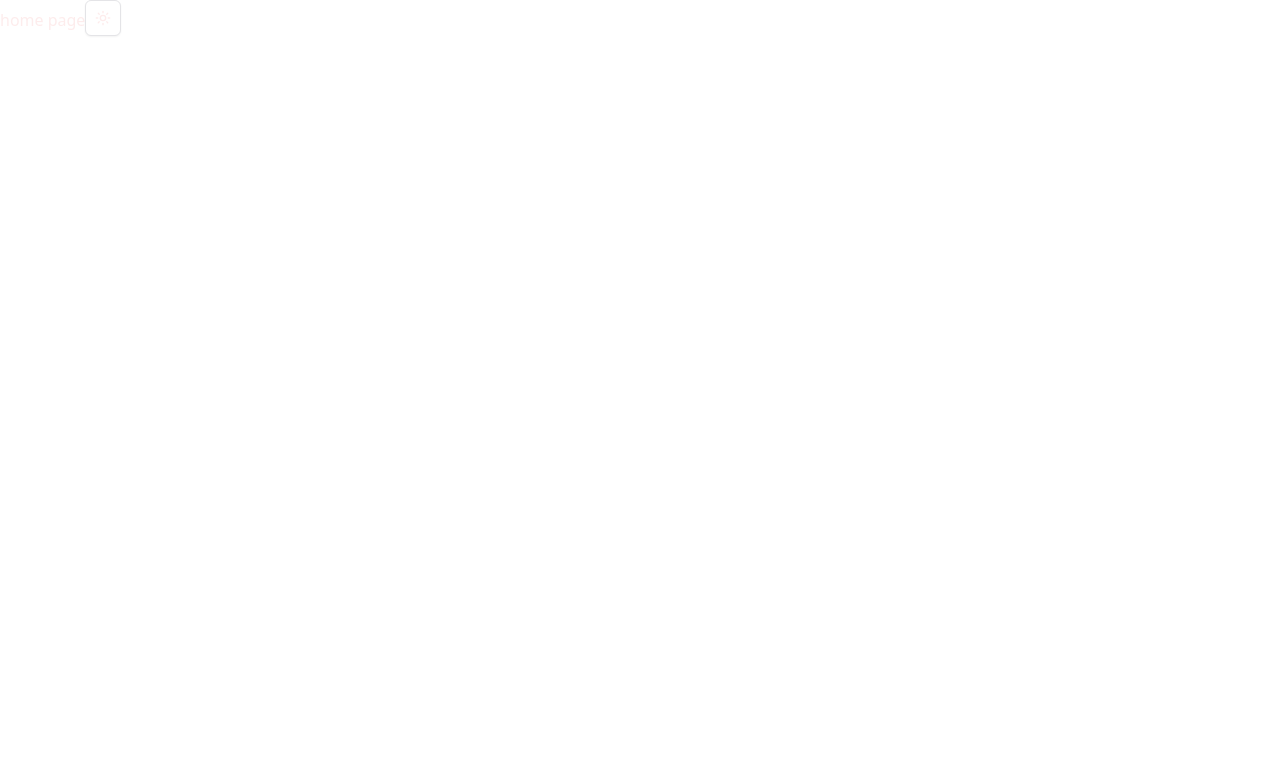
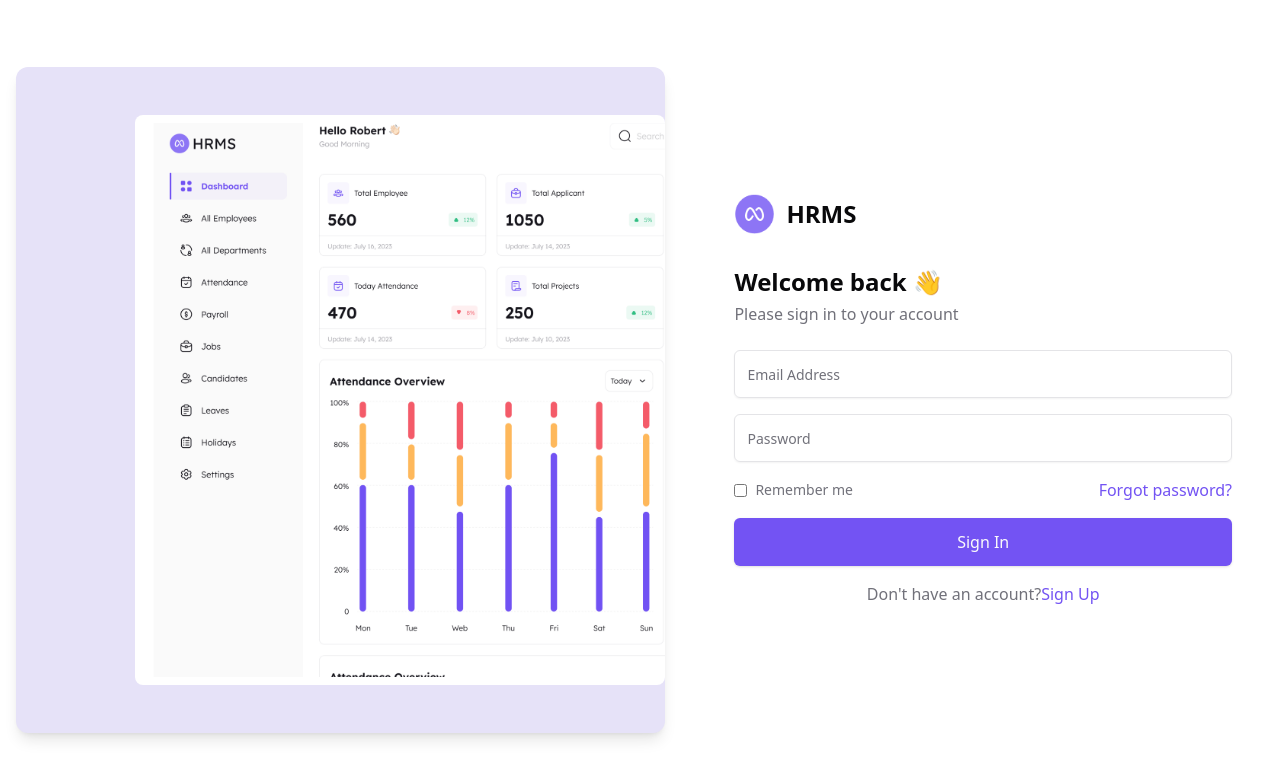
Before and after one commit to staffly-dev/Staffly, a Next.js app: page / in a window 1280 px wide. Shown: the top 778 px of the page. Built offline with nearby package versions, Linux system fonts and the light colour scheme.

Commit message:
updating layout

```diff
--- /dev/null
+++ b/src/app/(auth)/(congrats)/page.tsx
@@ -0,0 +1,73 @@
+import { Button } from "@/components/ui/button";
+import Link from "next/link";
+import Image from "next/image";
+import logo from "/public/imgs/logo.png";
+import { Input } from "@/components/ui/input";
+
+export default function CongratsPage() {
+  return (
+    <div className="m-auto lg:m-0 lg:w-[45%] px-2 md:px-6 lg:px-8 py-6">
+      <div className="flex gap-3 items-center mb-8">
+        <div className="relative w-10 h-10">
+          <Image src={logo} alt="HRMS Logo" fill className="object-contain" />
+        </div>
+        <h1 className="text-2xl font-semibold">HRMS</h1>
+      </div>
+
+      <div className="space-y-6">
+        <div>
+          <h2 className="text-2xl font-semibold">Welcome back 👋</h2>
+          <p className="text-muted-foreground mt-1">
+            Please sign in to your account
+          </p>
+        </div>
+
+        <form className="space-y-4">
+          <div className="space-y-4">
+            <div>
+              <Input
+                type="email"
+                placeholder="Email Address"
+                className="h-12"
+              />
+            </div>
+            <div className="relative">
+              <Input placeholder="Password" className="h-12" />
+            </div>
+          </div>
+
+          <div className="flex justify-between items-center gap-2">
+            <div className="flex items-center gap-2">
+              <input
+                type="checkbox"
+                id="remember"
+                className="rounded border-gray-300"
+              />
+              <label
+                htmlFor="remember"
+                className="text-sm text-muted-foreground"
+              >
+                Remember me
+              </label>
+            </div>
+            <Link
+              href="/forgot-password"
+              className="text-primary hover:underline"
+            >
+              Forgot password?
+            </Link>
+          </div>
+
+          <Button className="w-full h-12 text-base font-medium">Sign In</Button>
+
+          <p className="text-center text-muted-foreground">
+            Don&apos;t have an account?
+            <Link href="/sign-up" className="text-primary hover:underline">
+              Sign Up
+            </Link>
+          </p>
+        </form>
+      </div>
+    </div>
+  );
+}
--- a/src/app/(auth)/layout.tsx
+++ b/src/app/(auth)/layout.tsx
@@ -5,8 +5,8 @@ export default function AuthLayout({
 }) {
   return (
     <div className="flex justify-between items-center min-h-screen p-4">
-      <div className="hidden lg:block w-[52%] bg-primary/10 shadow-lg py-12 pl-12 rounded-xl">
-        <div className="bg-white ml-auto h-[570px] lg:w-[500px] xl:w-[530px] py-2 pl-2 rounded-lg">
+      <div className="hidden lg:block w-[52%] bg-muted shadow-lg py-12 pl-12 rounded-xl">
+        <div className="bg-background ml-auto h-[570px] lg:w-[500px] xl:w-[530px] py-2 pl-2 rounded-lg">
           <div className="auth-bg" />
         </div>
       </div>
--- a/src/app/globals.css
+++ b/src/app/globals.css
@@ -14,10 +14,9 @@
     --primary-foreground: 0 0% 98%;
     --secondary: 163 53% 39%;
     --secondary-foreground: 240 5.9% 10%;
-    --muted: 240 4.8% 95.9%;
+    --muted: 251 61% 93%;
     --muted-foreground: 240 3.8% 46.1%;
     --accent: 177 21% 49%;
-    --accent-100: 251 61% 93%;
     --accent-foreground: 240 5.9% 10%;
     --destructive: 0 84.2% 60.2%;
     --destructive-foreground: 0 0% 98%;
@@ -44,7 +43,7 @@
     --primary-foreground: 240 5.9% 10%;
     --secondary: 240 3.7% 15.9%;
     --secondary-foreground: 0 0% 98%;
-    --muted: 180 12% 87%;
+    --muted: 251 61% 93%;
     --muted-foreground: 240 5% 64.9%;
     --accent: 177 21% 49%;
     --accent-100: 251 61% 93%;
```
